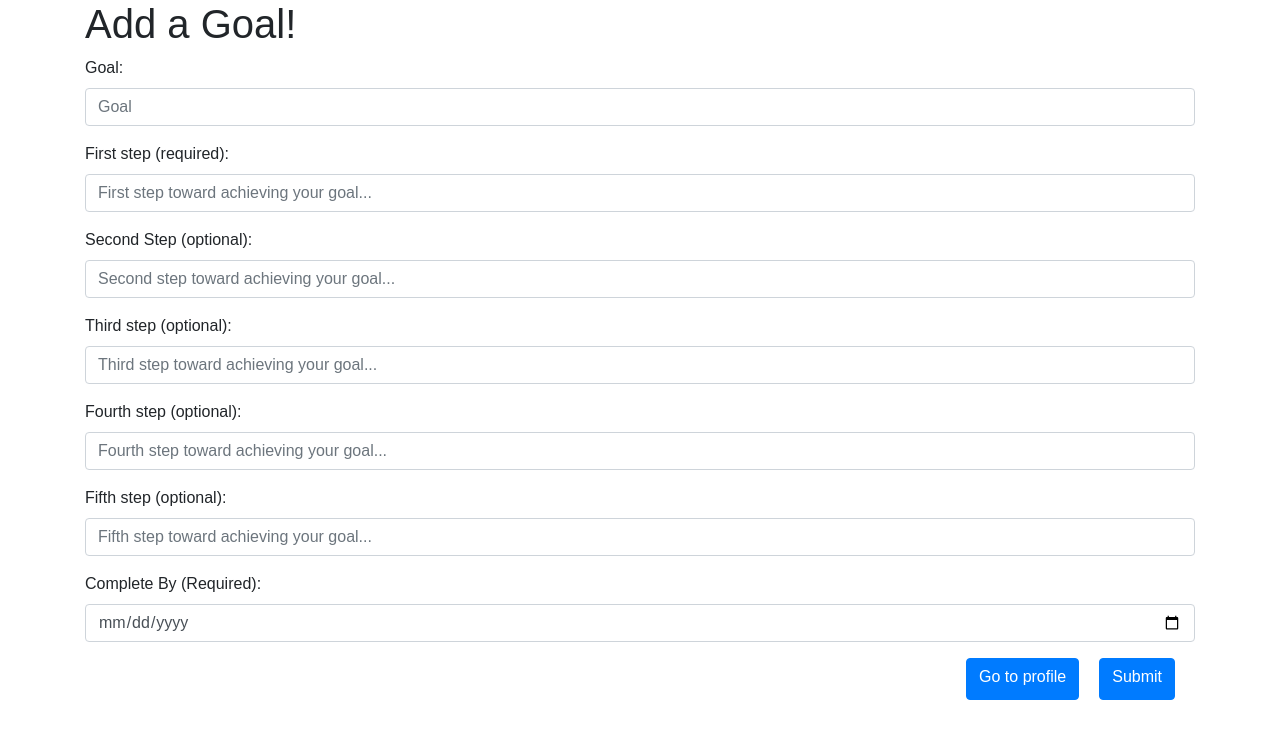
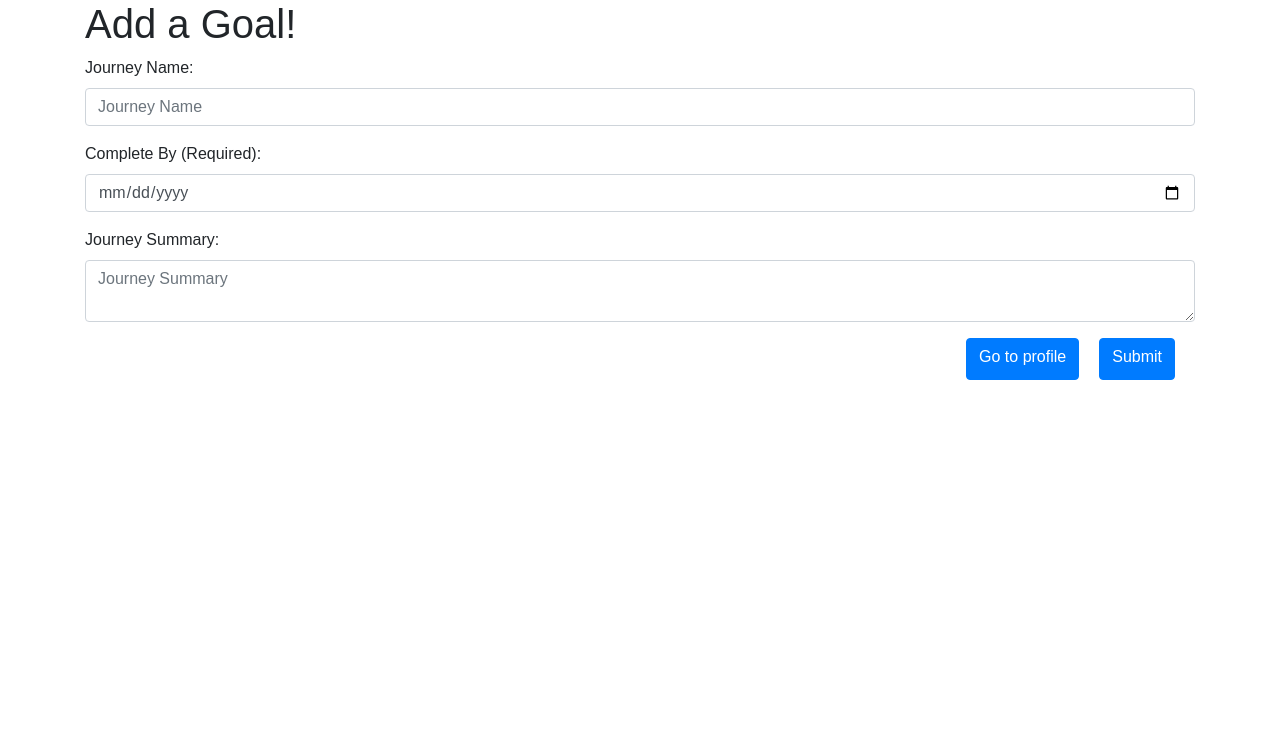
Before and after one commit to Throwback74/Journey_On, a React (Create React App) app in the folder client/: page /buildjourney in a window 1280 px wide. Shown: the top 738 px of the page. Built offline with nearby package versions, Linux system fonts and the light colour scheme; no server answers; sample sign-in values are in the browser's storage.

Commit message:
Changes made to adding journey to make it easier to display on profile page, come the time

```diff
--- a/client/src/components/NewGoal/newGoal.js
+++ b/client/src/components/NewGoal/newGoal.js
@@ -42,7 +42,7 @@ class Goal extends Component {
     handleFormSubmit = event => {
         event.preventDefault();
         console.log(this.state.id);
-        API.addGoal(this.state.goal, this.state.firstStep, this.state.secondStep, this.state.thirdStep, this.state.fourthStep, this.state.fifthStep, this.state.completeBy, this.props.user.email)
+        API.addGoal(this.state.journeyName, this.state.journeySummary, this.state.completeBy, this.props.user.email)
             .then(res => {
                 console.log(res.data);
                 // once the user has signed up
@@ -60,57 +60,12 @@ class Goal extends Component {
                 <h1>Add a Goal!</h1>
                 <form onSubmit={this.handleFormSubmit} ref='form'>
                     <div className="form-group">
-                        <label htmlFor="Goal">Goal:</label>
+                        <label htmlFor="firstStep">Journey Name:</label>
                         <input className="form-control"
-                            placeholder="Goal"
-                            name="goal"
+                            placeholder="Journey Name"
+                            name="journeyName"
                             type="text"
-                            id="goal"
-                            onChange={this.handleChange} />
-                    </div>
-                    <div className="form-group">
-                        <label htmlFor="firstStep">First step (required):</label>
-                        <input className="form-control"
-                            placeholder="First step toward achieving your goal..."
-                            name="firstStep"
-                            type="text"
-                            id="firstStep"
-                            onChange={this.handleChange} />
-                    </div>
-                    <div className="form-group">
-                        <label htmlFor="secondStep">Second Step (optional):</label>
-                        <input className="form-control"
-                            placeholder="Second step toward achieving your goal..."
-                            name="secondStep"
-                            type="text"
-                            id="secondStep"
-                            onChange={this.handleChange} />
-                    </div>
-                    <div className="form-group">
-                        <label htmlFor="thirdStep">Third step (optional):</label>
-                        <input className="form-control"
-                            placeholder="Third step toward achieving your goal..."
-                            name="thirdStep"
-                            type="text"
-                            id="thirdStep"
-                            onChange={this.handleChange} />
-                    </div>
-                    <div className="form-group">
-                        <label htmlFor="fourthStep">Fourth step (optional):</label>
-                        <input className="form-control"
-                            placeholder="Fourth step toward achieving your goal..."
-                            name="fourthStep"
-                            type="text"
-                            id="fourthStep"
-                            onChange={this.handleChange} />
-                    </div>
-                    <div className="form-group">
-                        <label htmlFor="fifthStep">Fifth step (optional):</label>
-                        <input className="form-control"
-                            placeholder="Fifth step toward achieving your goal..."
-                            name="fifthStep"
-                            type="text"
-                            id="fifthStep"
+                            id="journeyName"
                             onChange={this.handleChange} />
                     </div>
                     <div className="form-group">
@@ -122,6 +77,15 @@ class Goal extends Component {
                             id="completeBy"
                             onChange={this.handleChange} />
                     </div>
+                    <div className="form-group">
+                        <label htmlFor="journeySummary">Journey Summary:</label>
+                        <textarea className="form-control"
+                            placeholder="Journey Summary"
+                            name="journeySummary"
+                            type="text"
+                            id="journeySummary"
+                            onChange={this.handleChange} />
+                    </div>
                     <button type="submit" className="btn btn-primary">Submit</button>
                 </form>
                 <button className="btn btn-primary" onClick={this.handleGoToProfile}>Go to profile</button>
--- a/client/src/utils/API.js
+++ b/client/src/utils/API.js
@@ -9,7 +9,7 @@ export default {
   signUpUser: (username, email, password) => {
     return axios.post('api/signup', {username: username, email: email, password: password});
   },
-  addGoal: (goal, firstStep, secondStep, thirdStep, fourthStep, fifthStep, completeBy, email) => {
-    return axios.post('api/addgoal', {goal: goal, firstStep: firstStep, secondStep: secondStep, thirdStep: thirdStep, fourthStep: fourthStep, fifthStep: fifthStep, completeBy: completeBy, email: email});
+  addGoal: (journeyName, journeySummary, completeBy, email) => {
+    return axios.post('api/addgoal', {journeyName: journeyName, journeySummary: journeySummary, completeBy: completeBy, email: email});
   }
 };
```
Also changed, not shown: 1 other file (tests, documents, lock files or other folders).
